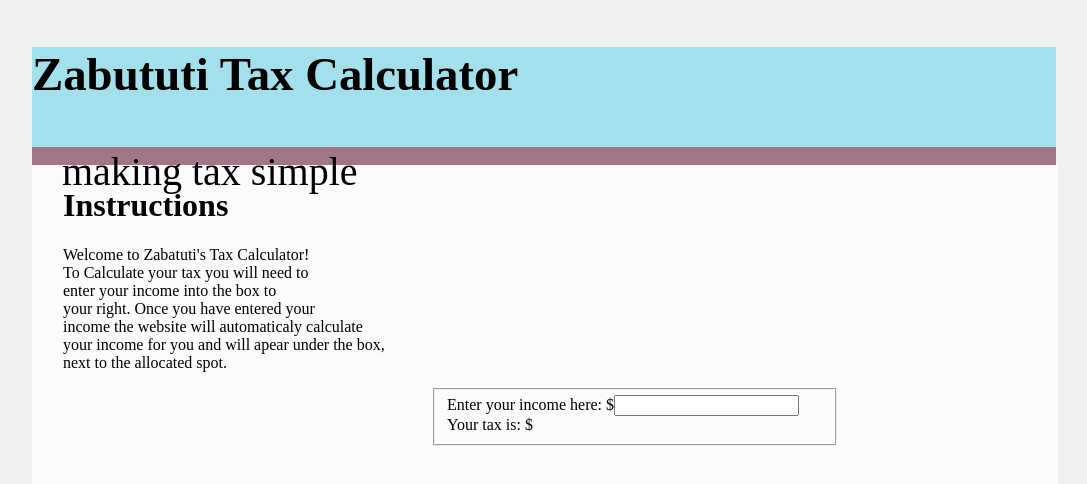
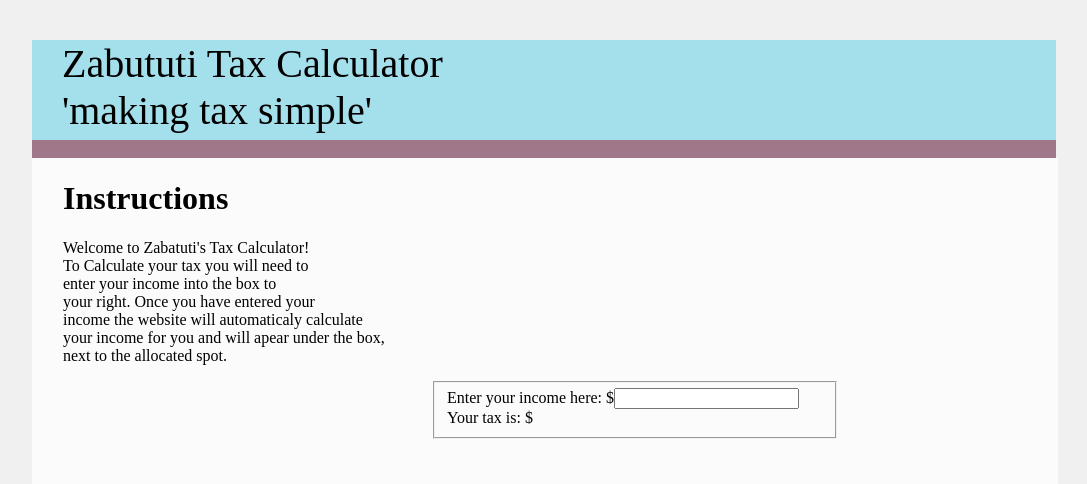
Before and after one commit to SMMC-Digital-Technology/WEB-2016_1_CyanButton, a plain HTML site: page tax.html in a window 1280 px wide. Shown: the whole page, without its empty margins (96-1183 px from the left). Drawn offline with Linux system fonts and the light colour scheme.

Commit message:
Add files via upload

```diff
--- a/tax.html
+++ b/tax.html
@@ -13,8 +13,8 @@
 
         <header>
                 <!-- Page Heading -->
-            <h3>Zabututi Tax Calculator </h3>
-            <p>making tax simple</p>
+            <p>Zabututi Tax Calculator<br>
+            'making tax simple'</p>
 
 
 
```
